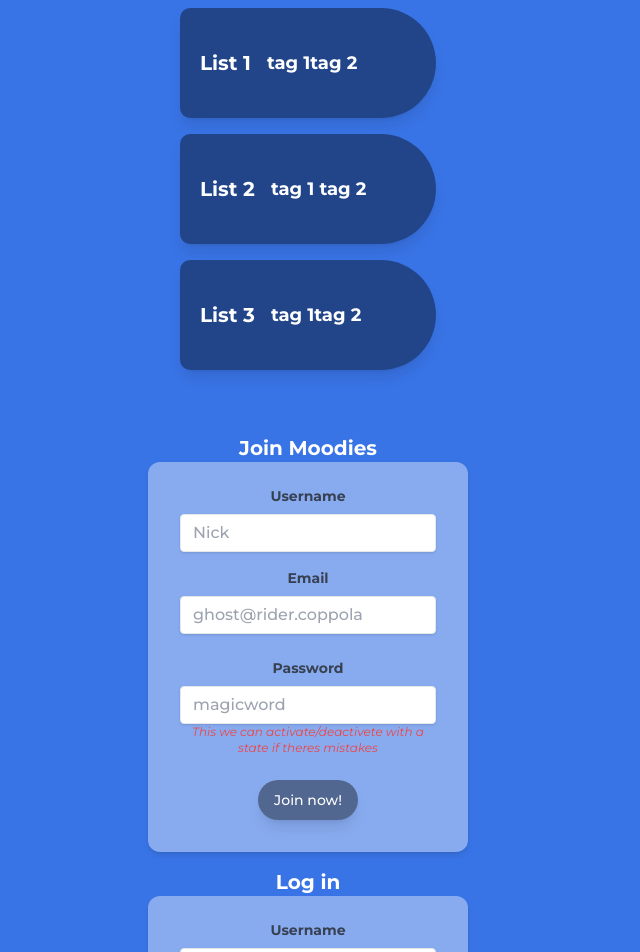
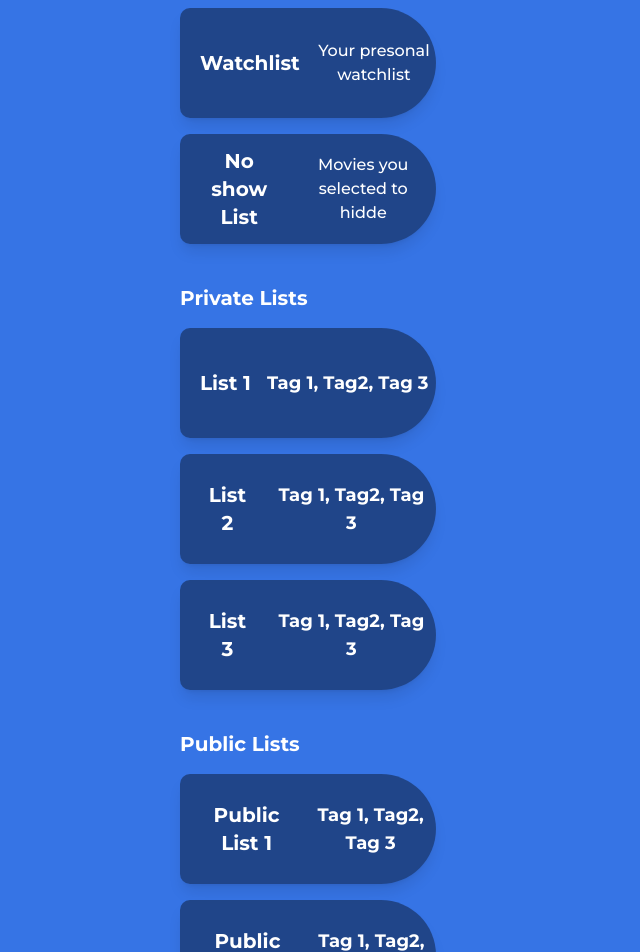
Before and after one commit to get-moodies/moodies, a React (Create React App) app: page /moodies/users/1 in a window 1280 px wide. Shown: the part 420-1372 px from the top of the page, without its empty margins (0-640 px from the left). Built offline with nearby package versions, Linux system fonts and the light colour scheme.

Commit message:
starting logic for profil page

```diff
--- a/src/routes/Profile.js
+++ b/src/routes/Profile.js
@@ -1,15 +1,47 @@
 import { useState } from "react";
 import face from "../images/face.png";
+import { useParams } from "react-router-dom";
+
 
 const moviesTemplate = ["movie 1", "movie 2", "movie 3"]
 const listsTemplate = [{name: "List 1", tags:["tag 1","tag 2"]}, {name: "List 2", tags:["tag 1 ","tag 2 "]}, {name: "List 3", tags:["tag 1","tag 2"]}]
+const user = {
+        "_id": "61fbc7efd3d53fbb96ff69da",
+        "userName": "User Name",
+        "modified": "2022-02-03T12:17:51.056Z",
+        "watchlist": [
+            "354912",
+            "354912",
+            "354912",
+            "354912"
+        ],
+        "privateLists": [
+            "List 1",
+            "List 2",
+            "List 3"
+        ],
+        "publicLists": [
+            "Public List 1",
+            "Public List 2",
+            "Pulic List 3"
+        ],
+        "blacklist": [
+            "512195",
+            "512195",
+            "512195",
+            "512195"
+        ],
+        "__v": 14
+}
 
 
 export default function Profile() {
-    const [isListActive,setIsListActive] = useState(false)
+
+const [isListActive,setIsListActive] = useState(false)
+//const {user} = useParams();
 
 return <>
-    <h1 className="text-2xl font-bold text-white text-left mt-10">User Name</h1>
+    <h1 className="text-2xl font-bold text-white text-left mt-10"> {user.userName} </h1>
 
     <div className="flex justify-start	items-center mt-5">
             <img
@@ -29,14 +61,38 @@
                 <button className="btn-primary">Edit User</button>
             </div>
     </div>
-    <h1 className="text-xl font-bold text-white mt-10 mb-4 text-left">Playlists</h1>
+    <h1 className="text-xl font-bold text-white mt-10 mb-4 text-left">Movie lists</h1>
 
     <div className="flex items-start justify-between">
         <div className="w-full max-w-xs mr-5">
             {/* shadow for the div below: shadow-md  */}
+
             <div className="bg-white rounded-xl px-8 pt-6 pb-8 mb-4 bg-opacity-0 items-start">
-            {listsTemplate.map((list)=>(
-                    <div className="mb-4" key={list.name}>
+                <div className="mb-4" >
+                    <div
+                        className="
+                        hover:scale-110 hover:outline-4
+                        hover:outline-slate-400/40 hover:outline
+                        hover:outline-offset-0 hover:shadow-xl
+                        transition-all duration-700 \
+                        shadow-lg
+                        max-w-2xl
+                        min-h-[110px]
+                        bg-black bg-opacity-40
+                        pr-1
+                        rounded-r-full
+                        rounded-l-[1800px]
+                        flex justify-begin content-center
+                        space-x-4
+                        overflow-hidden
+                        "
+                        onClick={()=>setIsListActive(!isListActive)}
+                        >
+                        <h1 className={"text-xl font-bold text-white my-auto ml-5 "}>  Watchlist </h1>
+                        <h2 className={"text-md font-medium text-white my-auto"}> Your presonal watchlist </h2>
+                    </div>
+                </div>
+                    <div className="mb-4" >
                         <div
                             className="
                             hover:scale-110 hover:outline-4
@@ -56,8 +112,67 @@
                             "
                             onClick={()=>setIsListActive(!isListActive)}
                             >
-                            <h1 className={"text-xl font-bold text-white my-auto ml-5 "}>  {list.name} </h1>
-                            <h2 className={"text-lg font-bold text-white my-auto"}> {list.tags} </h2>
+                            <h1 className={"text-xl font-bold text-white my-auto ml-5 "}>  No show List </h1>
+                            <h2 className={"text-md font-medium text-white my-auto"}> Movies you selected to hidde </h2>
+                        </div>
+                    </div>
+
+
+
+
+
+            <h1 className="text-xl font-bold text-white mt-10 mb-4 text-left">Private Lists</h1>
+            {user.privateLists.map((list)=>(
+                    <div className="mb-4" key={list}>
+                        <div
+                            className="
+                            hover:scale-110 hover:outline-4
+                            hover:outline-slate-400/40 hover:outline
+                            hover:outline-offset-0 hover:shadow-xl
+                            transition-all duration-700 \
+                            shadow-lg
+                            max-w-2xl
+                            min-h-[110px]
+                            bg-black bg-opacity-40
+                            pr-1
+                            rounded-r-full
+                            rounded-l-[1800px]
+                            flex justify-begin content-center
+                            space-x-4
+                            overflow-hidden
+                            "
+                            onClick={()=>setIsListActive(!isListActive)}
+                            >
+                            <h1 className={"text-xl font-bold text-white my-auto ml-5 "}>  {list} </h1>
+                            <h2 className={"text-lg font-bold text-white my-auto"}> Tag 1, Tag2, Tag 3 </h2>
+                        </div>
+                    </div>
+
+                ))}
+                <h1 className="text-xl font-bold text-white mt-10 mb-4 text-left">Public Lists</h1>
+                {user.publicLists.map((list)=>(
+                    <div className="mb-4" key={list}>
+                        <div
+                            className="
+                            hover:scale-110 hover:outline-4
+                            hover:outline-slate-400/40 hover:outline
+                            hover:outline-offset-0 hover:shadow-xl
+                            transition-all duration-700 \
+                            shadow-lg
+                            max-w-2xl
+                            min-h-[110px]
+                            bg-black bg-opacity-40
+                            pr-1
+                            rounded-r-full
+                            rounded-l-[1800px]
+                            flex justify-begin content-center
+                            space-x-4
+                            overflow-hidden
+                            "
+                            onClick={()=>setIsListActive(!isListActive)}
+                            >
+                            <h1 className={"text-xl font-bold text-white my-auto ml-5 "}>  {list} </h1>
+                            <h2 className={"text-lg font-bold text-white my-auto"}> Tag 1, Tag2, Tag 3 </h2>
                         </div>
                     </div>
 
```
